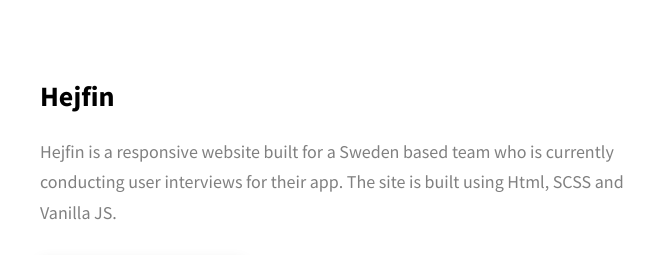
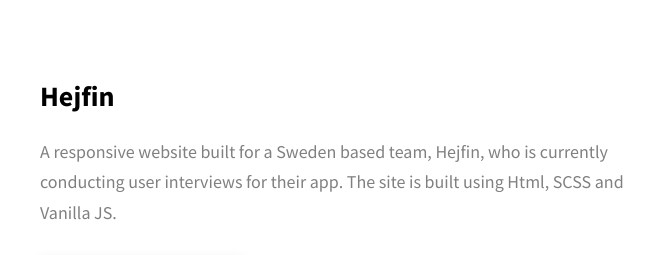
Before and after one commit to saira512dev/webDevPortfolio, a website: page index.html in a window 1280 px wide. Shown: the part 2860-3115 px from the top of the page, 600-1253 px from the left. Drawn offline with Linux system fonts and the light colour scheme.

Commit message:
Updating hejfin

```diff
--- a/index.html
+++ b/index.html
@@ -271,7 +271,7 @@
             <div class="projects__row-content">
               <h3 class="projects__row-content-title">Hejfin</h3>
               <p class="projects__row-content-desc">
-                Hejfin is a responsive website built for a Sweden based team who is currently conducting user interviews for their app. The site is built using Html, SCSS and Vanilla JS.
+                A responsive website built for a Sweden based team, Hejfin, who is currently conducting user interviews for their app. The site is built using Html, SCSS and Vanilla JS.
               </p>
               <a
                 href="https://hejfin.com"
```
